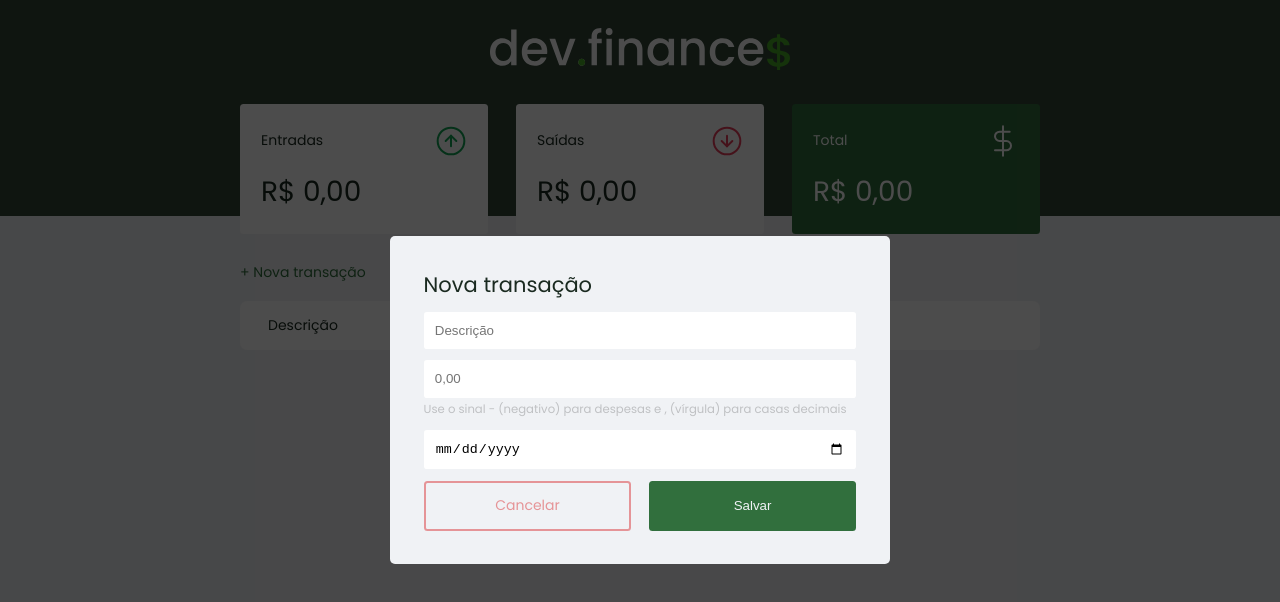
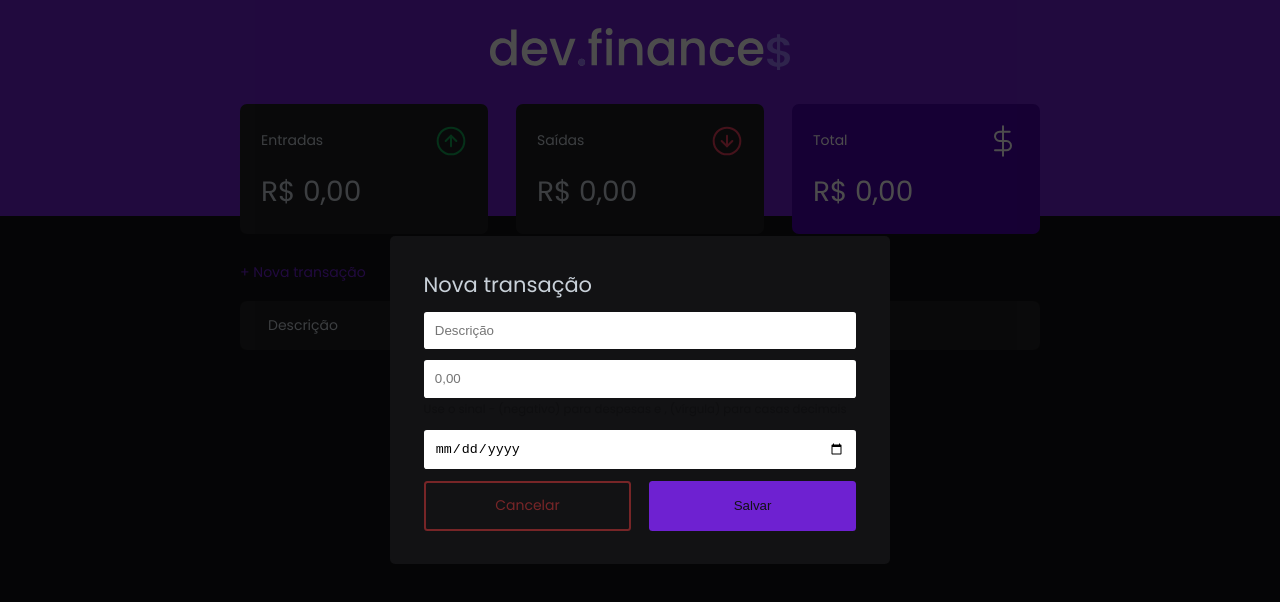
Before and after one commit to lui7henrique/dev-finance, a plain HTML site: page index.html in a window 1280 px wide. Both pictures are taken after a click on the link "+ Nova transação". Drawn offline with Linux system fonts and the light colour scheme.

Commit message:
:art: theme update

```diff
--- a/styles.css
+++ b/styles.css
@@ -1,10 +1,13 @@
 /* Global ================================== */
 :root {
-  --dark-green: #1a2a20;
+  --primary: #6E21D1;
+  --secondary: #4b00ad;
   --light-green: #316f3d;
   --red: #dc383b;
   --green: #12a454;
-  --branquin: #f0f2f5;
+  --background: #121214;
+  --section: #202024;
+  --text: #c9d1d9;
 }
 
 * {
@@ -19,7 +22,7 @@ html {
 
 body {
   font-family: "Poppins", sans-serif;
-  background-color: var(--branquin);
+  background-color: var(--background);
 }
 
 .sr-only {
@@ -43,13 +46,13 @@ body {
 h2 {
   margin-top: 3.2rem;
   margin-bottom: 0.8rem;
-  color: var(--dark-green);
+  color: var(--text);
   font-weight: 400;
 }
 
 /* Links & Buttons ================================== */
 a {
-  color: var(--dark-green);
+  color: var(--text);
   text-decoration: none;
 }
 
@@ -58,28 +61,24 @@ button {
   height: 50px;
 
   border: none;
-  color: var(--branquin);
-  background: var(--light-green);
+  color: var(--background);
+  background: var(--primary);
   border-radius: 0.25rem;
 
   cursor: pointer;
-  transition: 0.4s ease;
+  transition: background 0.4s;
 }
 
 button:hover {
-  transition: color 1s;
+  background: var(--secondary);
 }
 
-a:hover {
-  color: var(--light-green);
-}
 
 .button.new {
   display: inline-block;
   margin-bottom: 0.8rem;
-  color: var(--light-green);
+  color: var(--primary);
 }
-
 
 .button.cancel {
   color: var(--red);
@@ -100,13 +99,13 @@ a:hover {
 
 /* Header ================================== */
 header {
-  background: #324637;
+  background: var(--primary);
   padding: 2rem 0 10rem;
   text-align: center;
 }
 
 .logo {
-  /* deixa roxin filter: hue-rotate(170deg); */
+  filter: hue-rotate(155deg);
   width: 300px;
 }
 
@@ -121,12 +120,12 @@ header {
 
 /* Cards ================================== */
 .card {
-  background: white;
+  background: var(--section);
   padding: 1.5rem;
-  border-radius: 0.25rem;
+  border-radius: 0.5rem;
 
   margin-bottom: 2rem;
-  color: var(--dark-green);
+  color: var(--text);
 }
 
 .card h3 {
@@ -147,7 +146,7 @@ header {
 }
 
 .card.total {
-  background: var(--light-green);
+  background: var(--secondary);
   color: white;
 }
 
@@ -155,7 +154,7 @@ header {
 #data-table {
   width: 100%;
   border-spacing: 0 0.5rem;
-  color: var(--dark-green);
+  color: var(--text);
 }
 
 table thead tr th:first-child,
@@ -169,10 +168,10 @@ table tbody tr td:last-child {
 }
 
 table th {
-  background: white;
+  background: var(--section);
   text-align: left;
   font-weight: normal;
-  color: var(--dark-green);
+  color: var(--text);
   padding: 1rem 2rem;
 }
 
@@ -186,12 +185,12 @@ table tbody tr:hover {
 }
 
 table td {
-  background-color: white;
+  background-color: var(--section);
   padding: 1rem 2rem;
 }
 
 td.description {
-  color: var(--dark-green);
+  color: var(--text);
 }
 
 td.income {
@@ -228,7 +227,7 @@ td.expense {
 
 .modal {
   border-radius: 5px;
-  background: var(--branquin);
+  background: var(--background);
   padding: 2.4rem;
 
   width: 90%;
@@ -277,7 +276,7 @@ input {
 footer {
   text-align: center;
   padding: 4rem 0 2rem;
-  color: var(--dark-green);
+  color: var(--text);
 
   opacity: 0.6;
 }
```
